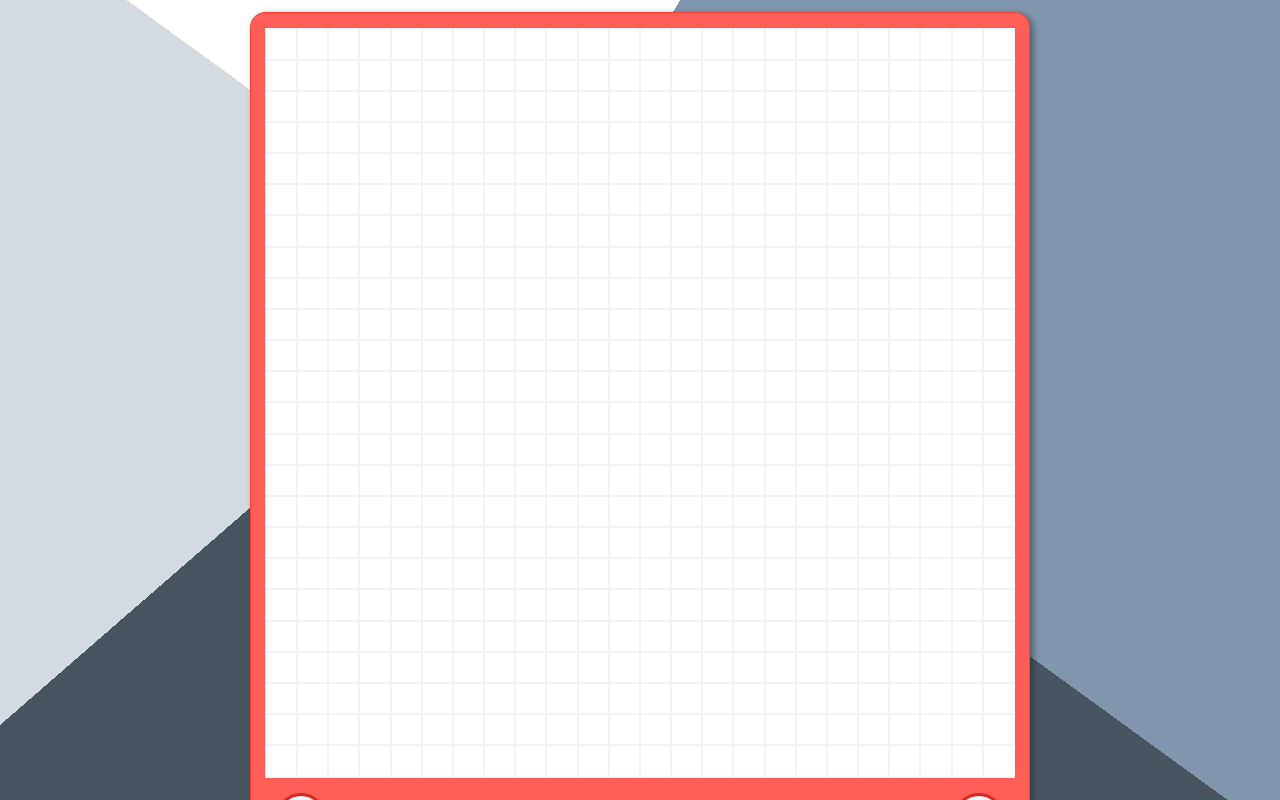
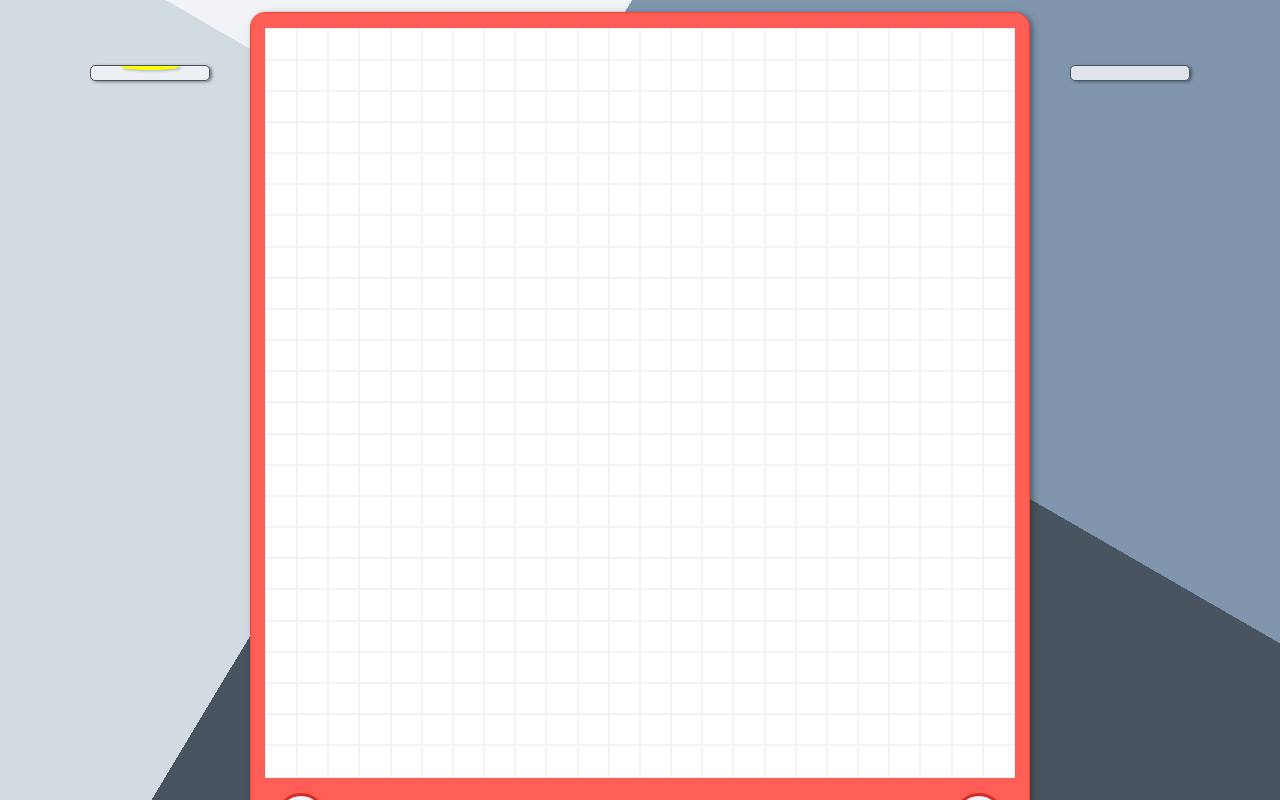
Before and after one commit to je-jo/etch-a-sketch, a plain HTML site: page index.html in a window 1280 px wide. Drawn offline with Linux system fonts and the light colour scheme.

Commit message:
Fix some responsiveness

```diff
--- a/index.html
+++ b/index.html
@@ -33,9 +33,9 @@
             </div>
 
             <div id="pallete-wrapper" class="menu">
-                <div class="pallete" id="ff3f34"></div>
+                <div class="pallete active" id="ff3f34"></div>
                 <!--red-->
-                <div class="pallete" id="ffa801"></div>
+                <div class="pallete active" id="ffa801"></div>
                 <!--orange-->
                 <div class="pallete" id="ffdd59"></div>
                 <!--yellow-->
--- a/script.js
+++ b/script.js
@@ -95,12 +95,12 @@ function generateColor() {
 
 // color buttons
 const colorButtons = document.getElementsByClassName("pallete");
-let color = "ffdd59" //default
+let color = "1e272e" //default black
 for (let i = 0; i < colorButtons.length; i++) {
     colorButtons[i].addEventListener('click', function (e) {
         colorButtons[i].classList.remove("active"); //doesnt work
         color = e.currentTarget.id;
-        e.currentTarget.classList.add("active");
+        // e.currentTarget.classList.add("active");
     });
 }
 
@@ -151,16 +151,14 @@ function toggleMenu(item) {
         } else {
             item.style.display = "flex"
             item.style.maxHeight = (item.scrollHeight + ((item.scrollWidth / 5) * 2)) + "px";
-            item.style.visibility = "visible";
         }
     }
     else if (mainFlexDirection == "row") {
-        if (item.style.visibility == "visible") {
-            item.style.display = "flex"
-            item.style.visibility = "hidden";
+        if (item.style.maxHeight) {
+            item.style.maxHeight = null;
+            item.style.display = "none"
         } else {
             item.style.display = "flex"
-            item.style.visibility = "visible";
             item.style.maxHeight = "100%";
         }
     }
--- a/styles.css
+++ b/styles.css
@@ -7,6 +7,9 @@
     --outerwidth: 275px;
     --containerwidth: 100%;
     --containerheight: 275px;
+    --bgcolor1: #7f96ad;
+    --bgcolor2: #485460;
+    --bgcolor3: #d2dae2;
 }
 
 /* * {
@@ -22,9 +25,10 @@ html, body {
     background: #d2dae2;
     color: #1e272e;
     background:
-    conic-gradient(from 31deg at 40% 35%,
-    #7f96ad 95deg, #485460 0% 55%,
-    #d2dae2 0% calc(180deg + 95deg), #fff 0%);
+    conic-gradient(from 31deg at 40% 25%,
+    var(--bgcolor1) 89deg, var(--bgcolor2) 0% 50%,
+    var(--bgcolor3) 0% calc(180deg + 89deg), var(--lightgray) 0%);
+    outline: 1px solid transparent; /*should prevent background bleeding on mobile */
 }
 
 body, input, button {
@@ -45,7 +49,7 @@ body, input, button {
     width: var(--outerwidth);
     display: flex;
     flex-direction: column;
-    justify-content: space-between;
+    justify-content: center;
     align-items: center;
 }
 .inner-wrapper {
@@ -114,7 +118,6 @@ body, input, button {
     border-radius: 5px;
     box-shadow: 2px 1px 3px rgba(30, 39, 46,0.5);
     display: none;
-    visibility: visible;
     max-height: 0;
     overflow: hidden;
     transition: all 0.3s ease-out;
@@ -285,7 +288,7 @@ button#clear {
 @media screen and (min-width: 768px) {
 
     :root {
-        --outerwidth: 750px;
+        --outerwidth: 98%;
         --containerwidth: 550px;
         --containerheight: 550px;
     }
@@ -298,6 +301,7 @@ button#clear {
     #outer-wrapper {
         height: 550px;
         flex-direction: row;
+        position: relative;
     }
 
     #container {
@@ -308,15 +312,17 @@ button#clear {
 
     .menu {
         margin: 0;
-        width: 120px;
+        width: 11%;
         display: flex;
-        visibility: hidden;
+        position: absolute;
     }
 
     #pallete-wrapper {
         flex-direction: column;
         order: -1;
         height: 100%;
+        top: 0;
+        left: 0;
     }
 
     .pallete {
@@ -328,6 +334,8 @@ button#clear {
         flex-direction: column;
         flex-wrap: nowrap;
         height: 100%;
+        top: 0;
+        right: 0;
     }
 
     .slider-wrapper {
@@ -374,9 +382,9 @@ button#clear {
         font-size: 14px;
     }
 
-    /* .menu {
-        width: 150px;
-    } */
+    .menu {
+        width: 120px;
+    }
 
     .form-row {
         padding: 10px;
```
